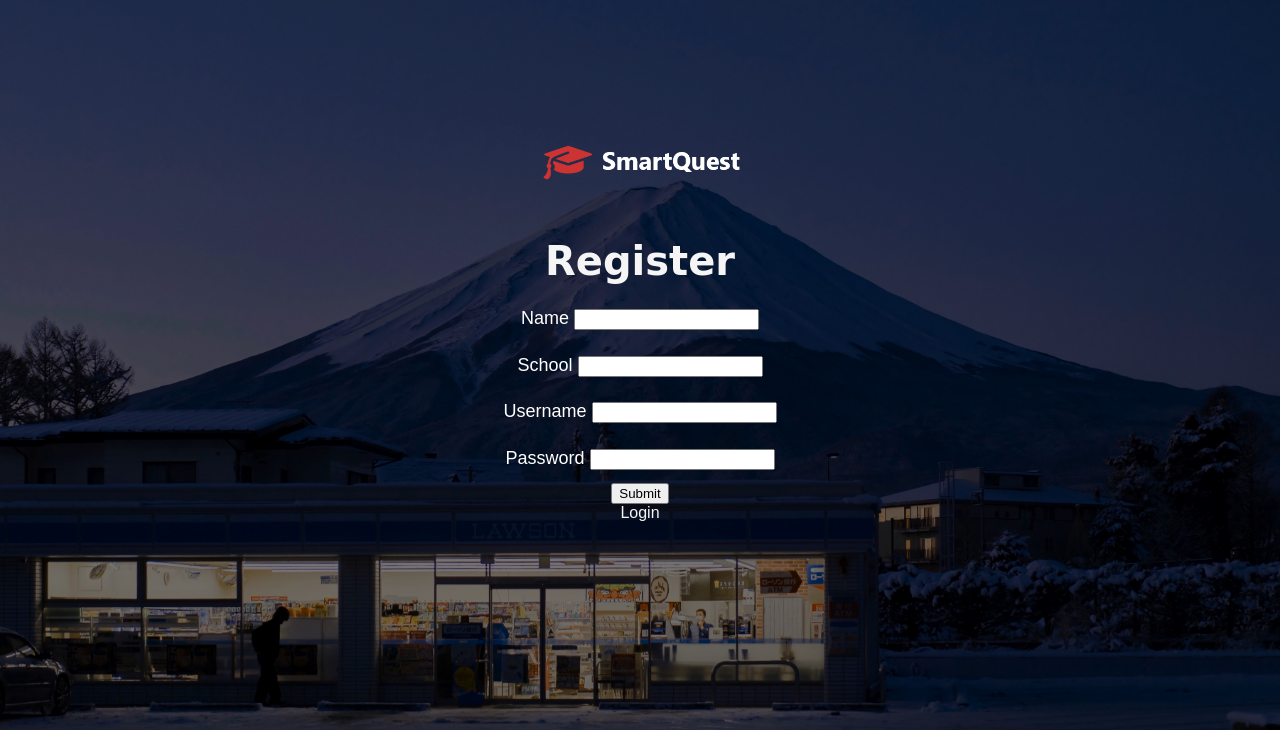
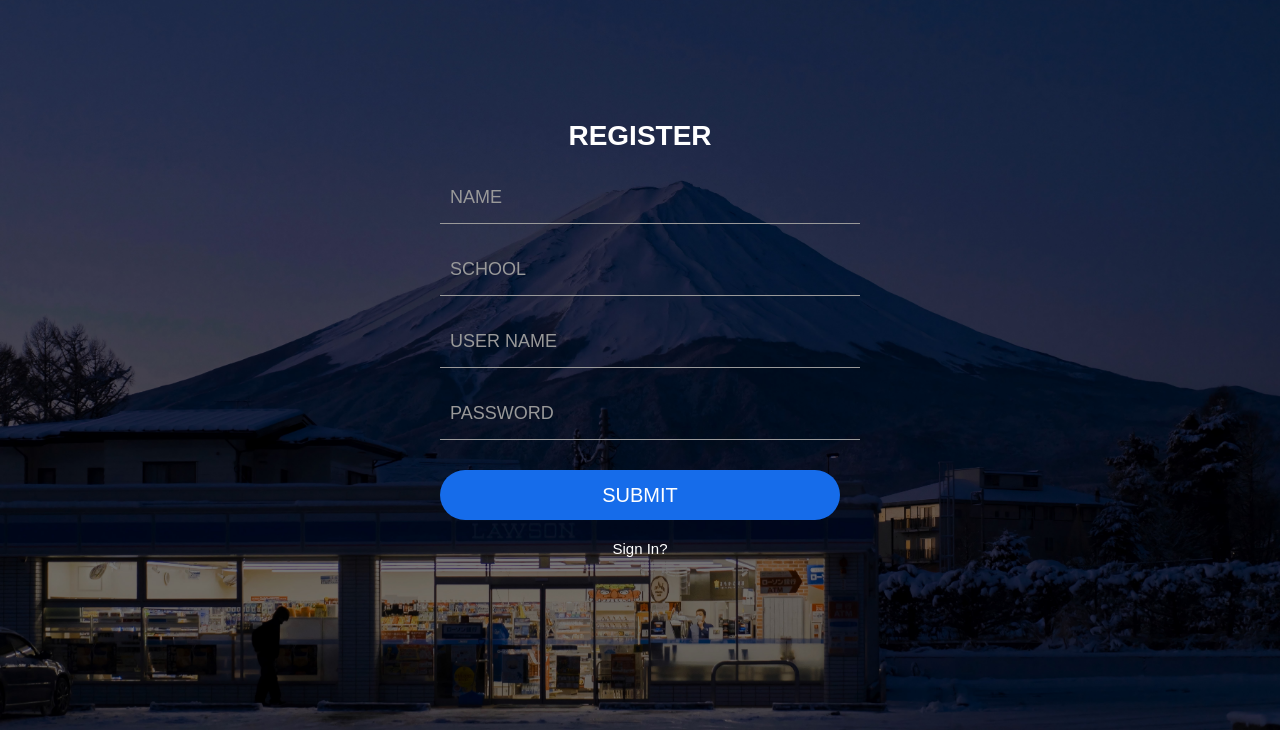
Before and after one commit to HarkaranK/AgileDevelopment_Group6_2023, a Flask app: page /register in a window 1280 px wide. Shown: the part 70-800 px from the top of the page. Run offline with Flask 3, Linux system fonts and the light colour scheme.

Commit message:
register page styling

```diff
--- a/myapp/templates/register.html
+++ b/myapp/templates/register.html
@@ -4,15 +4,35 @@
 
 {% block content %}
     <div class="login-container">
-      <img src="{{ url_for('static', filename='img/logo.png') }}" alt="Logo" class="logo" />
-      <h1>Register</h1>
+      <h1 class="login-h1">REGISTER</h1>
       <form method="POST" action="{{ url_for('register') }}">
-        <p>Name <input type="text" name="name" required /></p>
+        <!-- <p>Name <input type="text" name="name" required /></p>
         <p>School <input type="text" name="school" required /></p>
         <p>Username <input type="text" name="username" required /></p>
         <p>Password <input type="password" name="password" required /></p>
-        <input class="register-btn" type="submit" value="Submit" />
+        <input class="register-btn" type="submit" value="Submit" /> -->
+        <div class="int-area">
+          <input type="text" name="name" id="name" autocomplete="off" required />
+          <label for="name">NAME</label>
+        </div>
+        <div class="int-area">
+          <input type="text" name="school" id="school" autocomplete="off" required />
+          <label for="school">SCHOOL</label>
+        </div>
+        <div class="int-area">
+          <input type="text" name="username" id="id" autocomplete="off" required />
+          <label for="id">USER NAME</label>
+        </div>
+        <div class="int-area">
+          <input type="password" name="password" id="pw" autocomplete="off" required />
+          <label for="pw">PASSWORD</label>
+        </div>
+        <div class="btn-area">
+          <button type="submit" value="Submit">SUBMIT</button>
+        </div>
       </form>
-      <a href="{{ url_for('login') }}" class="login-btn">Login</a>
+      <div class="caption">
+        <a href="{{ url_for('login') }}" class="login-btn">Sign In?</a>
+      </div>
     </div>
 {% endblock %}
```
